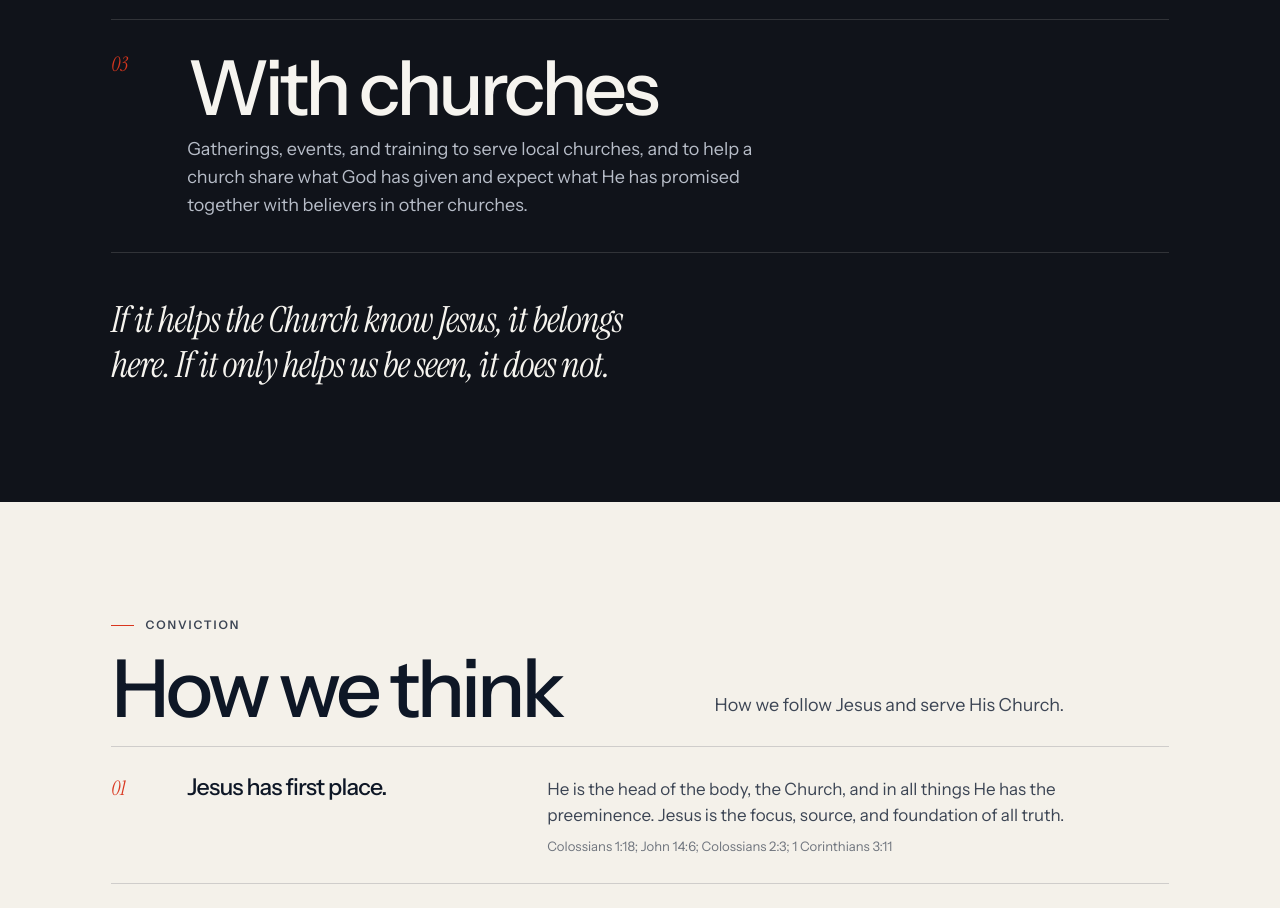
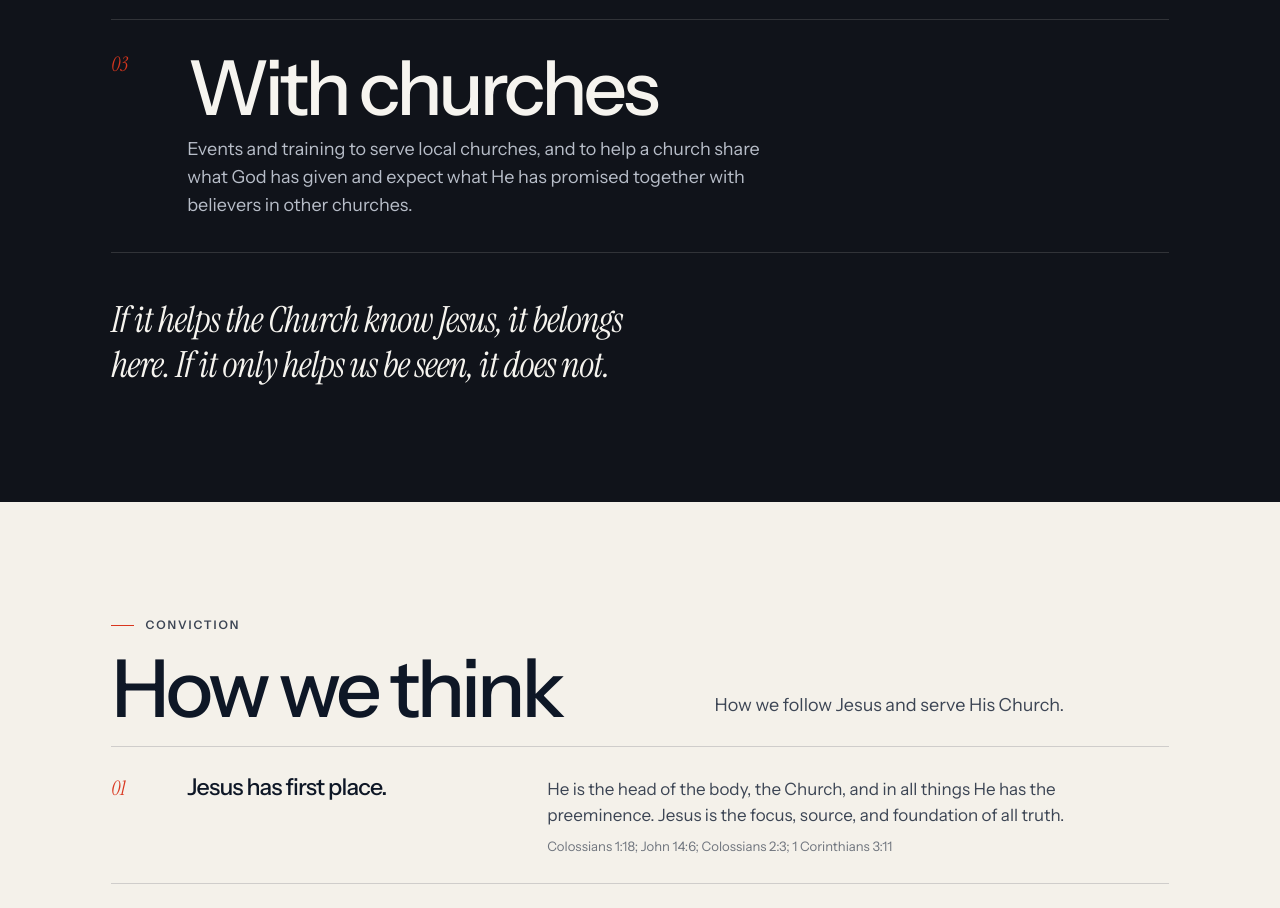
Before and after one commit to joshuascott/know-jesus-web, a plain HTML site: page index.html in a window 1280 px wide. Shown: the part 1860-2768 px from the top of the page. Drawn offline with Linux system fonts and the light colour scheme.

Commit message:
Drop redundant gatherings from With churches copy.
Co-authored-by: Cursor <cursoragent@cursor.com>

```diff
--- a/index.html
+++ b/index.html
@@ -179,7 +179,7 @@
               <span class="num">03</span>
               <div>
                 <h3>With churches</h3>
-                <p>Gatherings, events, and training to serve local churches, and to help a church share what God has given and expect what He has promised together with believers in other churches.</p>
+                <p>Events and training to serve local churches, and to help a church share what God has given and expect what He has promised together with believers in other churches.</p>
               </div>
             </article>
           </div>
```
